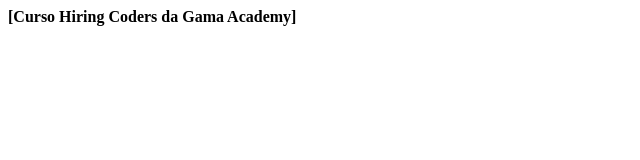
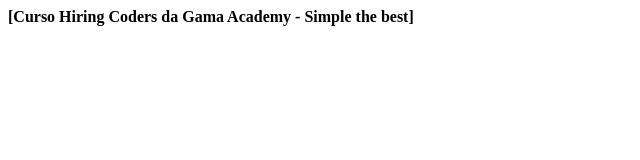
Before and after one commit to marciosouzaduarte/gama-academy, a plain HTML site: page index.html in a window 1280 px wide. Shown: the whole page, without its empty margins (0-640 px from the left). Drawn offline with Linux system fonts and the light colour scheme.

Commit message:
simple the best

```diff
--- a/index.html
+++ b/index.html
@@ -9,7 +9,7 @@
 </head>
 
 <body>
-    <strong>[Curso Hiring Coders da Gama Academy]</strong>
+    <strong>[Curso Hiring Coders da Gama Academy - Simple the best]</strong>
 </body>
 
 </html>
```
